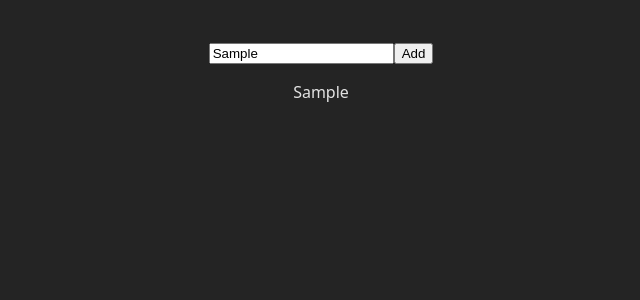
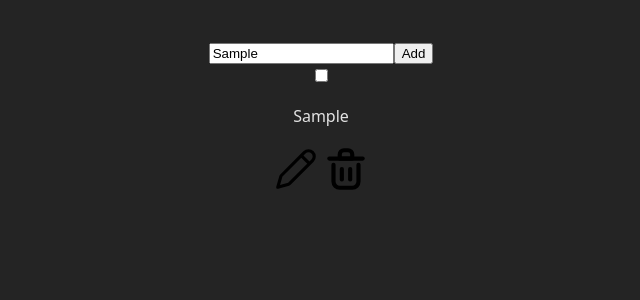
Before and after one commit to ased220/CRM-System, a React (Vite) app: page / in a window 1280 px wide. Both pictures are taken after typing "Sample" into the empty fields and a click on the button "Add". Shown: the top 300 px of the page, without its empty margins (319-959 px from the left). Built offline with nearby package versions, Linux system fonts and the light colour scheme.

Commit message:
перед кофигурацией

```diff
--- a/src/App.jsx
+++ b/src/App.jsx
@@ -9,13 +9,16 @@ function App() {
 
   const onClickButton = (value) => {
     setTascks([...Tasks, value]);
-    console.log(Tasks);
+  }
 
-  }
+  const onClickDelete = (index) => {
+    setTascks(Tasks.filter((_, ind)=> ind !== index))
+  };
+
   return (
     <>
-      <InputTask onClickButton = {onClickButton}  />
-      <List inputList = {Tasks} ></List>
+      <InputTask onClickButton = { onClickButton }  />
+      <List inputList = { Tasks } onClickDelete = { onClickDelete } ></List>
 
 
     </>
--- a/src/components/List.jsx
+++ b/src/components/List.jsx
@@ -1,6 +1,15 @@
+import { useState } from 'react';
+import deleteIcon from '../assets/delete.svg'
+import EditIcon from '../assets/edit.svg'
+export default function List({ inputList, onClickDelete}){
+    const [edit, setEdit] = useState(true);
 
-export default function List({ inputList }){
-
+    // const handleText = () =>{
+    //     setEdit(true);
+    // }
+    // const handleInput = () => {
+    //     setEdit(false);
+    // }
     return (
         <>
             {
@@ -10,7 +19,26 @@ export default function List({ inputList }){
                     inputList.map((value, index)=>{
                         return (
                             <div key={index}>
-                                <p>{value}</p>
+                                <input type="checkbox"></input>
+                                {
+                                    edit? (
+                                        <>
+                                            <p>{value}</p>
+                                            <img src={EditIcon}
+                                            onClick = {() => setEdit(false) }
+                                            style={{width: '50px', height: '50px', cursor: 'pointer'}} />
+                                        </>
+                                    ) :(
+                                        <>
+                                            <input defaultValue={value} />
+                                            <button onClick={ () => setEdit(true) }> Cохранить </button>
+                                        </>
+                                    )
+                                }
+                                    <img src={deleteIcon}
+                                        onClick = {() => onClickDelete(index)}
+                                        style={{width: '50px', height: '50px', cursor: 'pointer'} }
+                                    />
                             </div>
                         )
                     })
```
Also changed, not shown: src/assets/delete.svg (added), src/assets/edit.svg (added).
